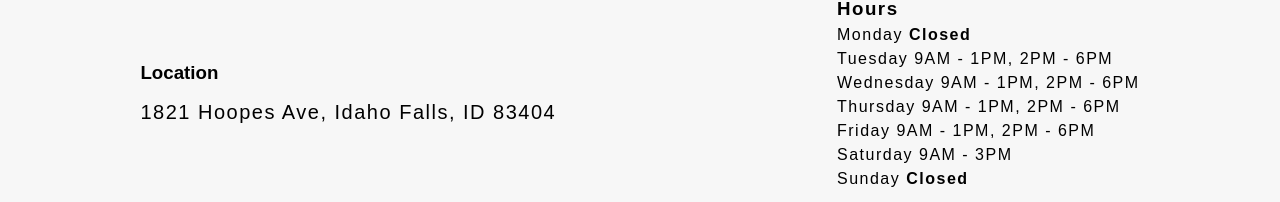
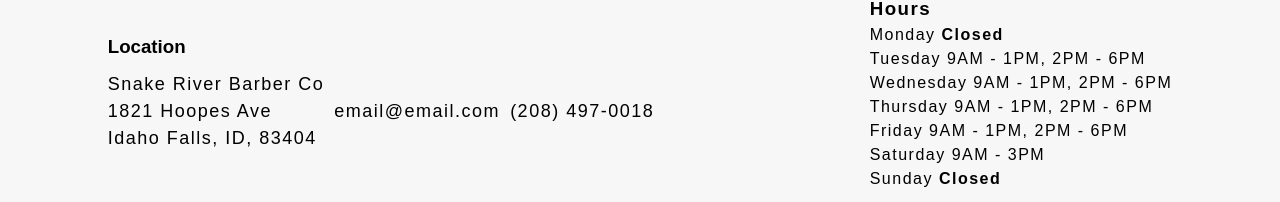
Before and after one commit to cody-mick/snake-river-barber-co, a React (Vite) app: page / in a window 1280 px wide. Shown: the part 1602-1804 px from the top of the page. Built offline with nearby package versions, Linux system fonts and the light colour scheme.

Commit message:
👌 IMPROVE: Added contact links

```diff
--- a/src/App.css
+++ b/src/App.css
@@ -177,7 +177,7 @@
 }
 
 .address > a {
-	font-size: 20px;
+	font-size: 18px;
 	letter-spacing: 1.5px;
 	text-decoration: none;
 	color: black;
--- a/src/components/content-section/ContentSection.tsx
+++ b/src/components/content-section/ContentSection.tsx
@@ -1,6 +1,6 @@
 import React from "react";
 import Button from "../general/Button";
-import placeholderImage from "../../assets/barbershop-placeholder.jpg";
+import placeholderImage from "../../assets/barbershop-placeholder-2.jpg";
 
 export default function ContentSection() {
 	return (
--- a/src/components/footer/Footer.tsx
+++ b/src/components/footer/Footer.tsx
@@ -18,9 +18,13 @@
 							src={locationIcon}
 							alt="Location icon"
 						/> */}
-						<a href="https://www.google.com/maps/place/1821+Hoopes+Ave,+Idaho+Falls,+ID+83404/@43.4813583,-111.9960497,17z/data=!3m1!4b1!4m5!3m4!1s0x53545edda576c10f:0xc19a7e577b472f49!8m2!3d43.4813544!4d-111.9934748">
-							1821 Hoopes Ave, Idaho Falls, ID 83404
+						<a href="https://www.google.com/maps/place/Snake+River+Barber+Co./@43.4813583,-111.9960497,17z/data=!3m1!4b1!4m5!3m4!1s0x53545f1c945df8c1:0x8d3ca6e04c0145b5!8m2!3d43.4813544!4d-111.9934748">
+							<p>Snake River Barber Co</p>
+							<p>1821 Hoopes Ave</p>
+							<p>Idaho Falls, ID, 83404</p>
 						</a>
+						<a href="mailto:email@email.com">email@email.com</a>
+						<a href="tel: +1 208-497-0018">(208) 497-0018</a>
 					</div>
 				</div>
 				<div className="hours">
```
Also changed, not shown: src/assets/barbershop-placeholder-2.jpg (added).
